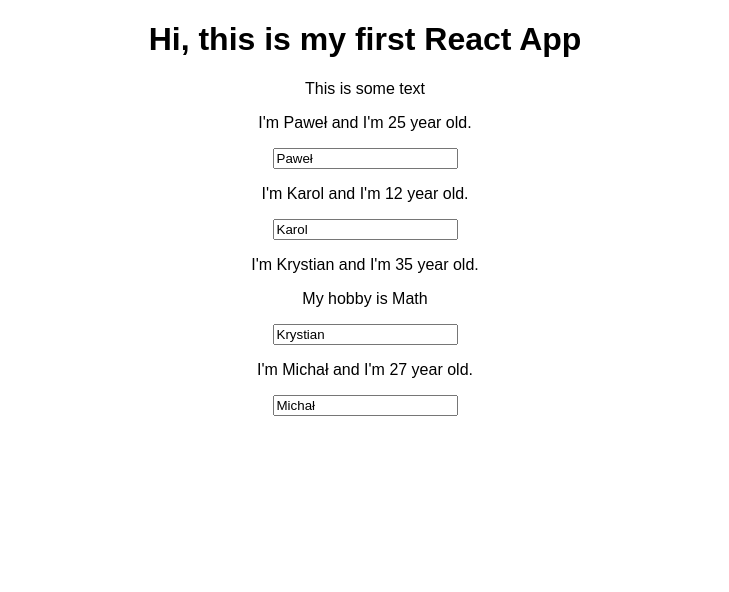
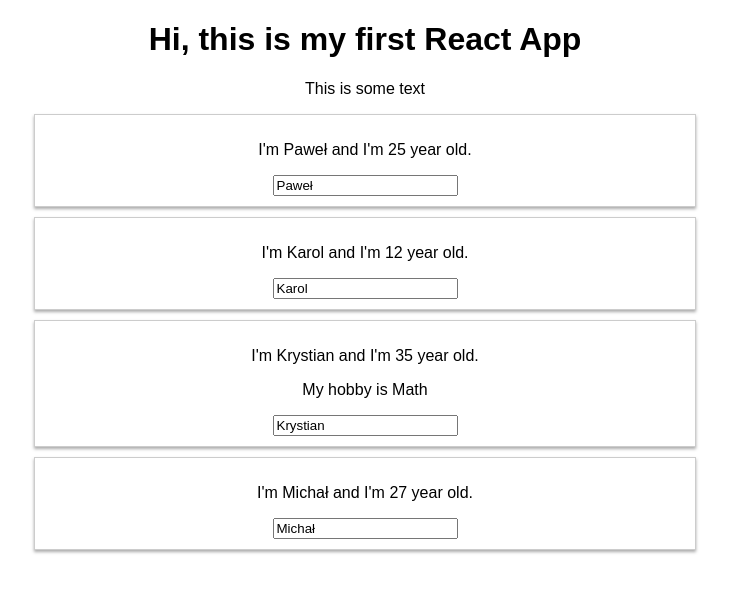
Before and after one commit to Kwarku/HelloReactApp, a React (Create React App) app: page / in a window 1280 px wide. Shown: the top 592 px of the page, without its empty margins (275-1004 px from the left). Built offline with nearby package versions, Linux system fonts and the light colour scheme.

Commit message:
add external css file in to Person component

```diff
--- /dev/null
+++ b/src/Person/Person.css
@@ -0,0 +1,11 @@
+.Person{
+    width: 50%;
+    margin: auto;
+    margin-bottom: 10px;
+    border: 1px solid #ccc;
+    box-shadow: 0 2px 3px #aaa;
+    padding: 10px;
+    text-align: center;
+
+
+}
--- a/src/Person/Person.js
+++ b/src/Person/Person.js
@@ -1,8 +1,9 @@
 import React from 'react';
+import './Person.css';
 
 const person = (props) => {
     return(
-    <div>
+    <div className="Person">
         <p>I'm {props.name} and I'm {props.age} year old.</p>
         <p>{props.children}</p>
         <input type="text" onChange={props.change} value={props.name}/>
```
